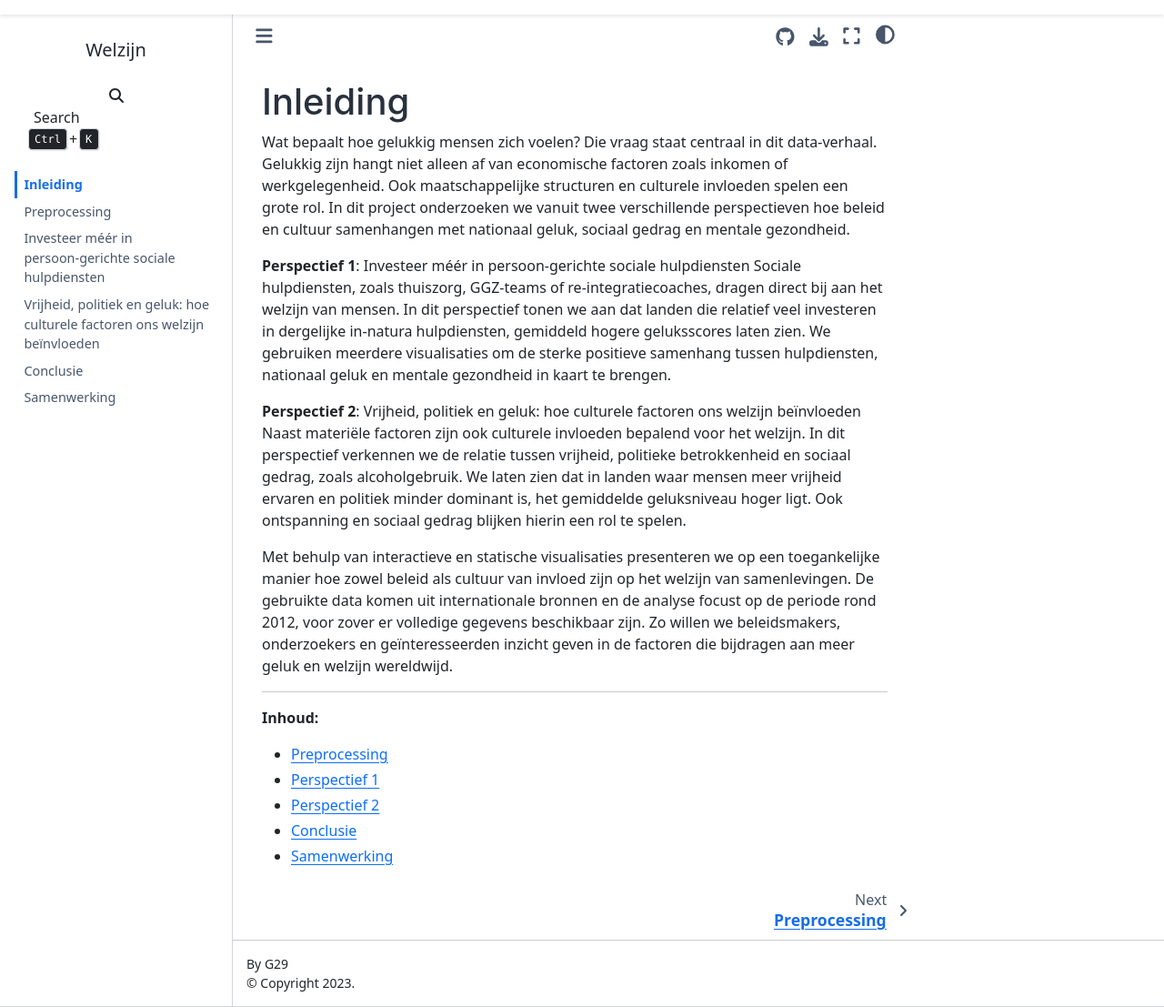
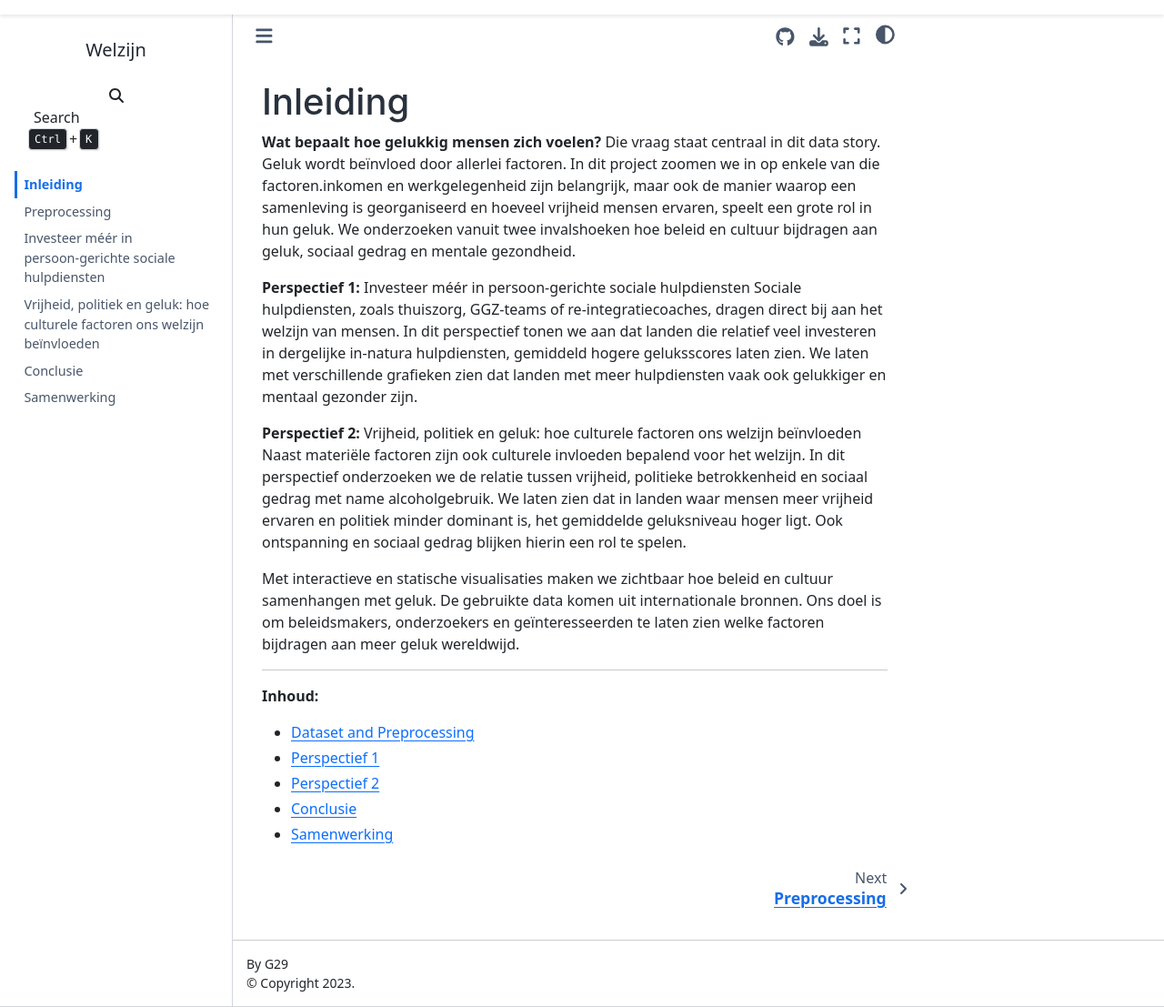
Before and after one commit to JanKawak/G29, a Jupyter Book: the page built from home.md, in a window 1280 px wide and 1107 px high. Shown: the whole window at 91% size. Built offline with Jupyter Book 1.0.4 settings and Sphinx 7.4.7 and the Sphinx Book theme 1.1.4, drawn with Linux system fonts in a browser that asks for light colours; comment, search, counter and statistics services are not loaded.

Commit message:
Improve clarity and detail in introduction and perspectives sections of the data story

```diff
--- a/home.md
+++ b/home.md
@@ -1,19 +1,19 @@
 # Inleiding
-Wat bepaalt hoe gelukkig mensen zich voelen? Die vraag staat centraal in dit data-verhaal. Gelukkig zijn hangt niet alleen af van economische factoren zoals inkomen of werkgelegenheid. Ook maatschappelijke structuren en culturele invloeden spelen een grote rol. In dit project onderzoeken we vanuit twee verschillende perspectieven hoe beleid en cultuur samenhangen met nationaal geluk, sociaal gedrag en mentale gezondheid.
+**Wat bepaalt hoe gelukkig mensen zich voelen?** Die vraag staat centraal in dit data story.
+Geluk wordt beïnvloed door allerlei factoren. In dit project zoomen we in op enkele van die factoren.inkomen en werkgelegenheid zijn belangrijk, maar ook de manier waarop een samenleving is georganiseerd en hoeveel vrijheid mensen ervaren, speelt een grote rol in hun geluk. We onderzoeken vanuit twee invalshoeken hoe beleid en cultuur bijdragen aan geluk, sociaal gedrag en mentale gezondheid.
 
-**Perspectief 1**: Investeer méér in persoon-gerichte sociale hulpdiensten
-Sociale hulpdiensten, zoals thuiszorg, GGZ-teams of re-integratiecoaches, dragen direct bij aan het welzijn van mensen. In dit perspectief tonen we aan dat landen die relatief veel investeren in dergelijke in-natura hulpdiensten, gemiddeld hogere geluksscores laten zien. We gebruiken meerdere visualisaties om de sterke positieve samenhang tussen hulpdiensten, nationaal geluk en mentale gezondheid in kaart te brengen.
+**Perspectief 1:** Investeer méér in persoon-gerichte sociale hulpdiensten Sociale hulpdiensten, zoals thuiszorg, GGZ-teams of re-integratiecoaches, dragen direct bij aan het welzijn van mensen. In dit perspectief tonen we aan dat landen die relatief veel investeren in dergelijke in-natura hulpdiensten, gemiddeld hogere geluksscores laten zien. We laten met verschillende grafieken zien dat landen met meer hulpdiensten vaak ook gelukkiger en mentaal gezonder zijn.
 
-**Perspectief 2**: Vrijheid, politiek en geluk: hoe culturele factoren ons welzijn beïnvloeden
-Naast materiële factoren zijn ook culturele invloeden bepalend voor het welzijn. In dit perspectief verkennen we de relatie tussen vrijheid, politieke betrokkenheid en sociaal gedrag, zoals alcoholgebruik. We laten zien dat in landen waar mensen meer vrijheid ervaren en politiek minder dominant is, het gemiddelde geluksniveau hoger ligt. Ook ontspanning en sociaal gedrag blijken hierin een rol te spelen.
+**Perspectief 2:** Vrijheid, politiek en geluk: hoe culturele factoren ons welzijn beïnvloeden Naast materiële factoren zijn ook culturele invloeden bepalend voor het welzijn. In dit perspectief onderzoeken we de relatie tussen vrijheid, politieke betrokkenheid en sociaal gedrag met name alcoholgebruik. We laten zien dat in landen waar mensen meer vrijheid ervaren en politiek minder dominant is, het gemiddelde geluksniveau hoger ligt. Ook ontspanning en sociaal gedrag blijken hierin een rol te spelen.
 
-Met behulp van interactieve en statische visualisaties presenteren we op een toegankelijke manier hoe zowel beleid als cultuur van invloed zijn op het welzijn van samenlevingen. De gebruikte data komen uit internationale bronnen en de analyse focust op de periode rond 2012, voor zover er volledige gegevens beschikbaar zijn. Zo willen we beleidsmakers, onderzoekers en geïnteresseerden inzicht geven in de factoren die bijdragen aan meer geluk en welzijn wereldwijd.
+Met interactieve en statische visualisaties maken we zichtbaar hoe beleid en cultuur samenhangen met geluk. De gebruikte data komen uit internationale bronnen. Ons doel is om beleidsmakers, onderzoekers en geïnteresseerden te laten zien welke factoren bijdragen aan meer geluk wereldwijd.
+
 
 ---
 
 **Inhoud:**
 
-- [Preprocessing](preprocessing.md)
+- [Dataset and Preprocessing](preprocessing.md)
 - [Perspectief 1](perspectief_1.ipynb)
 - [Perspectief 2](perspectief_2.ipynb)
 - [Conclusie](conclusie.md)
```
